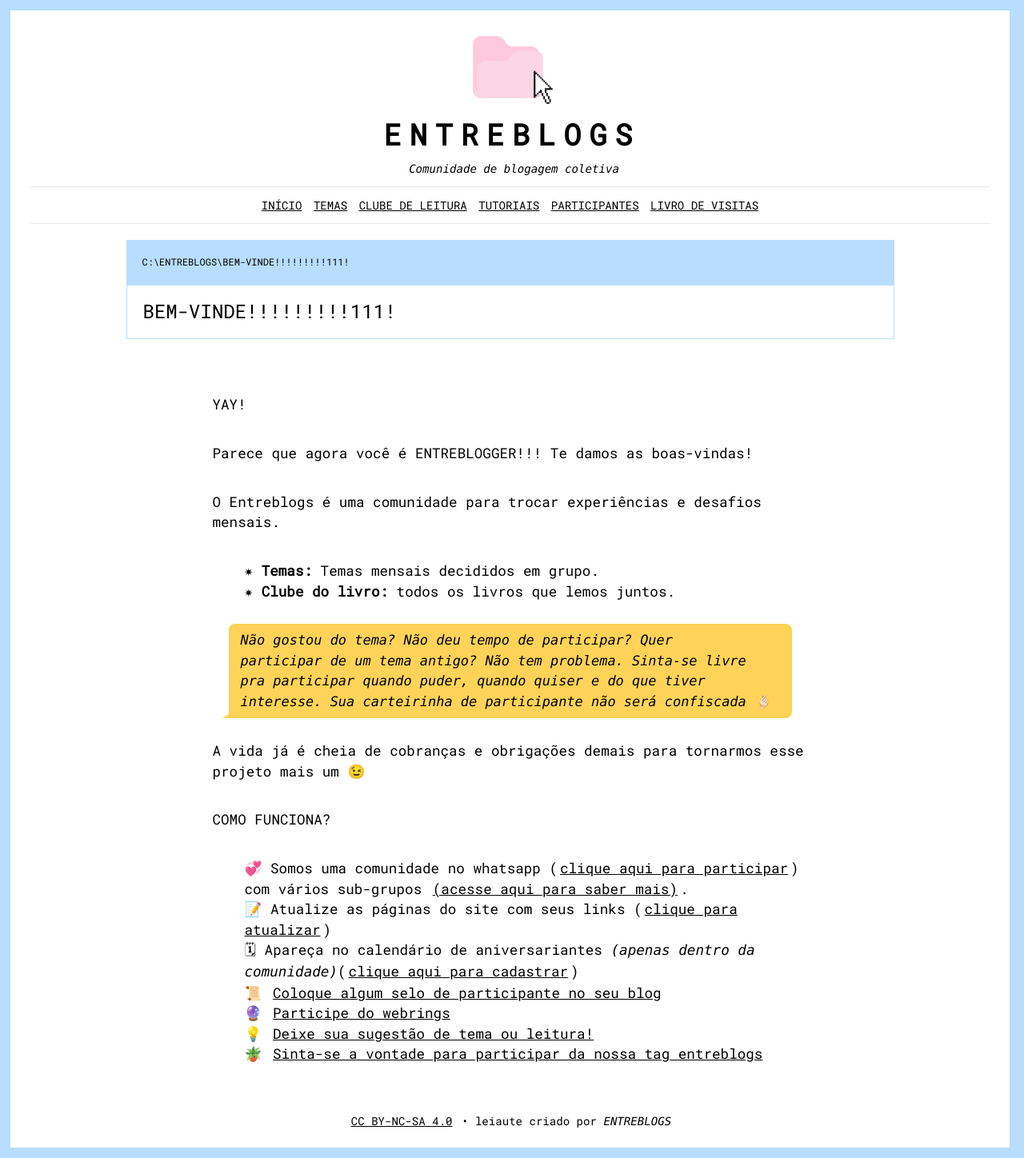
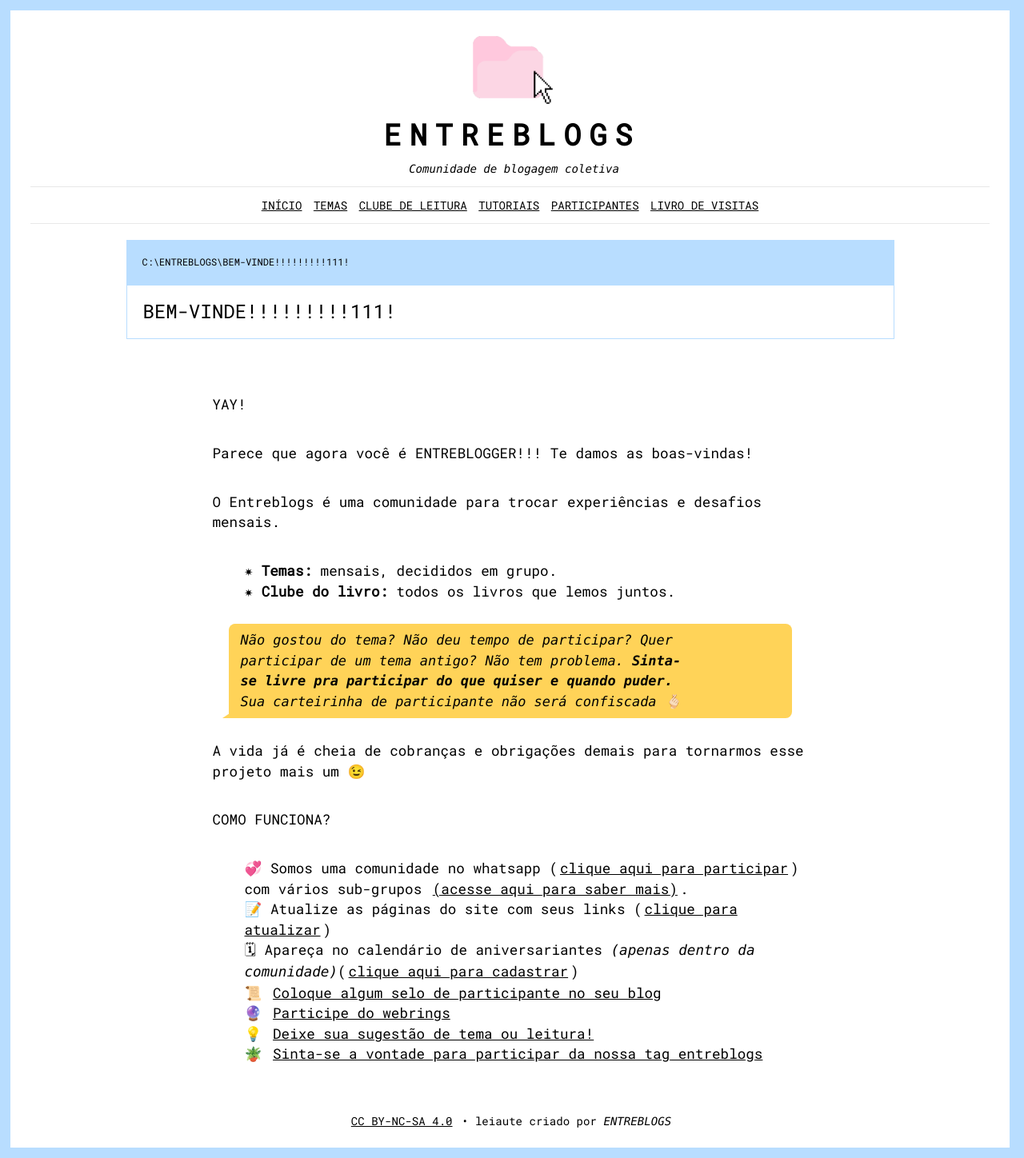
Before and after one commit to bamoretti/entreblogs, a Jekyll site: the page built from bem-vinde.md, in a window 1280 px wide. Shown: the whole page at 80% size. Built offline with Jekyll 4.4.1, drawn with Linux system fonts in a browser that asks for light colours; comment, search, counter and statistics services are not loaded.

Commit message:
Refine language and formatting in bem-vinde.md

```diff
--- a/bem-vinde.md
+++ b/bem-vinde.md
@@ -11,7 +11,7 @@ Parece que agora você é ENTREBLOGGER!!! Te damos as boas-vindas!
 
 O Entreblogs é uma comunidade para trocar experiências e desafios mensais.
 
-- ✷ **Temas:** Temas mensais decididos em grupo.
+- ✷ **Temas:** mensais, decididos em grupo.
 - ✷ **Clube do livro:** todos os livros que lemos juntos.
 
 <blockquote class="fleabag">
@@ -19,7 +19,7 @@ O Entreblogs é uma comunidade para trocar experiências e desafios mensais.
   Não deu tempo de participar?
   Quer participar de um tema antigo?
   Não tem problema.
-  Sinta-se livre pra participar quando puder, quando quiser e do que tiver interesse.
+  <b>Sinta-se livre pra participar do que quiser e quando puder.</b>
   Sua carteirinha de participante não será confiscada 🫰🏻 </blockquote>
 
 A vida já é cheia de cobranças e obrigações demais para tornarmos esse projeto mais um 😉
```
